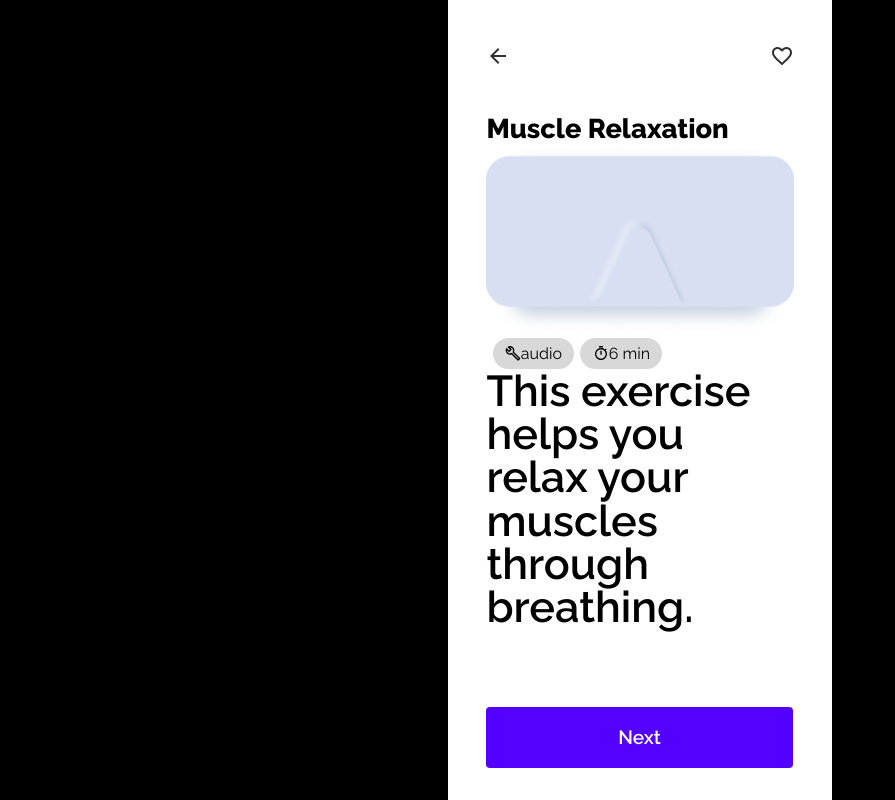
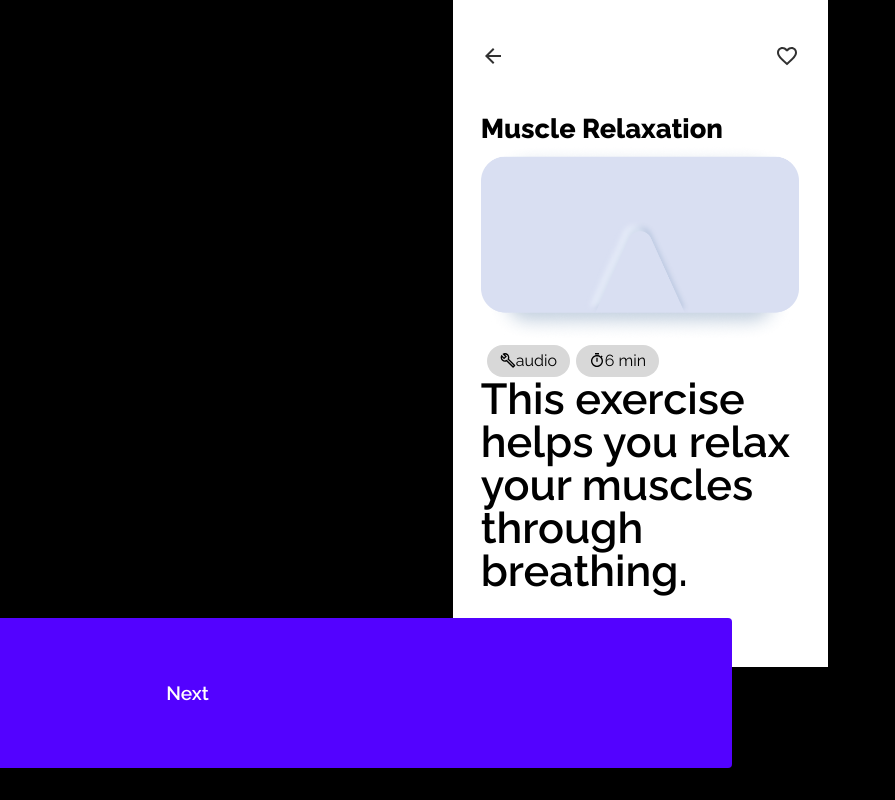
Before and after one commit to andipy/audio, a React (Create React App) app: page /intro-1 in a window 1280 px wide. Shown: the whole page, without its empty margins (0-895 px from the left). Built offline with nearby package versions, Linux system fonts and the light colour scheme.

Commit message:
test fixed button at the bottom

```diff
--- a/src/index.css
+++ b/src/index.css
@@ -27,9 +27,13 @@ a {
 }
 
 :root {
-  --container: 80%;
+  --container: 85%;
   --navbar-height: 14vh;
   --frame: 375px
+}
+
+button:hover {
+  cursor: pointer;
 }
 
 @media screen and (min-width: 0px) {
@@ -38,6 +42,11 @@ a {
     --bottom-position-btn: 4%;
     --bottom-upper-position-btn: 14%;
     --frame-width: 100vw;
+    --frame-height: 100vh;
+    --modal-height: 90vh;
+  }
+  .padding-bottom {
+    padding-bottom: 8vh;
   }
 }
 @media screen and (min-width: 576px) {
@@ -45,7 +54,9 @@ a {
     --btn-padding: 5%;
     --bottom-position-btn: 4%;
     --bottom-upper-position-btn: 14%;
-    --frame-width: 55vw;
+    --frame-width: 375px;
+    --frame-height: 667px;
+    --modal-height: 620px;
   }
 }
 @media screen and (min-width: 768px) {
@@ -53,7 +64,8 @@ a {
     --btn-padding: 5%;
     --bottom-position-btn: 4%;
     --bottom-upper-position-btn: 14%;
-    --frame-width: 40vw;
+    --frame-width: 375px;
+    --frame-height: 667px;
   }
 }
 @media screen and (min-width: 992px) {
@@ -61,7 +73,8 @@ a {
     --btn-padding: 5%;
     --bottom-position-btn: 4%;
     --bottom-upper-position-btn: 14%;
-    --frame-width: 35vw;
+    --frame-width: 375px;
+    --frame-height: 667px;
   }
 }
 @media screen and (min-width: 1280px) {
@@ -69,7 +82,8 @@ a {
     --btn-padding: 5%;
     --bottom-position-btn: 4%;
     --bottom-upper-position-btn: 14%;
-    --frame-width: 30vw;
+    --frame-width: 375px;
+    --frame-height: 667px;
   }
 }
 @media screen and (min-width: 1440px) {
@@ -77,7 +91,8 @@ a {
     --btn-padding: 5%;
     --bottom-position-btn: 4%;
     --bottom-upper-position-btn: 14%;
-    --frame-width: 25vw;
+    --frame-width: 375px;
+    --frame-height: 667px;
   }
 }
 
@@ -85,7 +100,7 @@ a {
 .frame {
   position: relative;
   width: var(--frame-width);
-  height: 100vh;
+  height: var(--frame-height);
   overflow-x: hidden;
   overflow-y: auto;
   background-color: #FFFFFF;
@@ -177,6 +192,14 @@ a {
   font-size: 1.2rem;
   font-weight: 600;
 }
+.fixed-bottom {
+  position: fixed;
+  width: 100%;
+  left: calc((var(--frame-width) - var(--container))/2);
+  bottom: var(--bottom-position-btn);
+  z-index: 10;
+}
+/*
 .anchored-bottom {
   position: absolute;
   bottom: var(--bottom-position-btn);
@@ -194,6 +217,7 @@ a {
   z-index: 10;
   left: calc((var(--frame-width) - var(--container))/2);
 }
+*/
 
 .intro-text {
   font-size: 2.7rem;
@@ -223,10 +247,6 @@ h4 {
 .tool-title {
   font-size: 1.7rem;
   font-weight: 800;
-}
-
-.padding-bottom {
-  padding-bottom: 15vh;
 }
 
 .tag {
@@ -342,7 +362,7 @@ h4 {
   width: var(--frame-width);
   height: 90vh;
   background-color: #FFFFFF;
-  bottom: -100%;
+  bottom: -120%;
   z-index: 10000;
   border-radius: 10px 10px 0 0;
   box-shadow: 0px -10px 32px #888888;
@@ -351,7 +371,7 @@ h4 {
   transition: all 400ms;
   position: absolute;
   width: var(--frame-width);
-  height: 90vh;
+  height: var(--modal-height);
   background-color: #FFFFFF;
   bottom: 0%;
   z-index: 1000;
--- a/src/pages/Intro1.jsx
+++ b/src/pages/Intro1.jsx
@@ -50,7 +50,10 @@ const Intro1 = () => {
                 <p className="intro-text">This exercise helps you relax your muscles through breathing.</p>
 
             </div>
-            <Button label={button.label} style={button.style} onClickFunc={() => navigate("/intro-2")} />
+
+            <div className="fixed-bottom">
+                <Button label={button.label} style={button.style} onClickFunc={() => navigate("/intro-2")} />
+            </div>
         </div>
     )
 }
```
